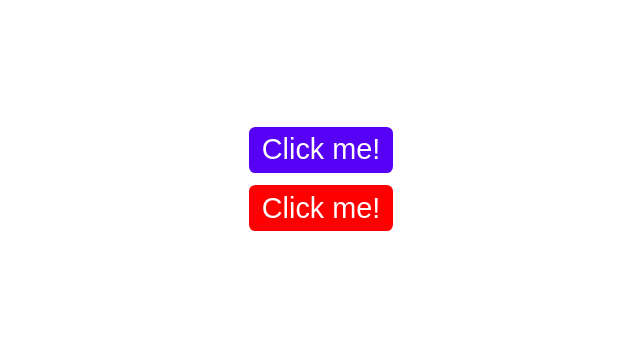
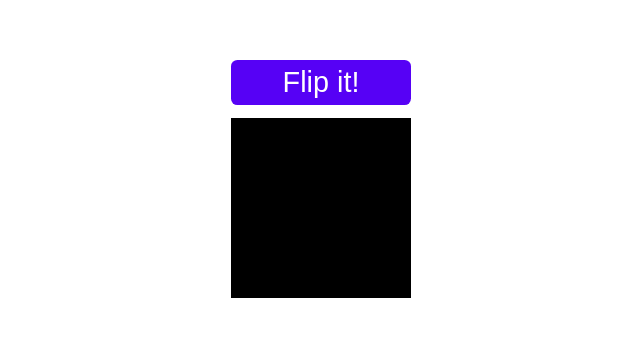
Before and after one commit to Shahrukh-elRed/framer-motion-demo, a React (Create React App) app: page / in a window 1280 px wide. Shown: the part 221-558 px from the top of the page, without its empty margins (319-959 px from the left). Built offline with nearby package versions, Linux system fonts and the light colour scheme.

Commit message:
completed animation controls

```diff
--- a/src/App.js
+++ b/src/App.js
@@ -1,4 +1,5 @@
 import './App.css';
+import AnimationControls from './components/AnimationControls';
 import BasicsOfMotion from './components/BasicsOfMotion';
 import Gestures from './components/Gestures';
 
@@ -6,7 +7,8 @@ function App() {
   return (
     <>
       {/* <BasicsOfMotion /> */}
-      <Gestures />
+      {/* <Gestures /> */}
+      <AnimationControls />
     </>
   );
 }
--- /dev/null
+++ b/src/components/AnimationControls.jsx
@@ -0,0 +1,32 @@
+import { motion, useAnimationControls } from "framer-motion";
+
+const AnimationControls = () => {
+    const controls = useAnimationControls();
+
+    const handleClick = () => {
+        controls.start("flip");
+    }
+
+    return (
+        <div className="basics_of_motion">
+            <button onClick={handleClick} className="example_button">
+                Flip it!
+            </button>
+            <motion.div
+                variants={{
+                    initial: {
+                        rotate: "0deg"
+                    },
+                    flip: {
+                        rotate: "360deg"
+                    }
+                }}
+                initial="initial"
+                animate={controls}
+                className="basics_of_motion_square">
+            </motion.div>
+        </div>
+    )
+}
+
+export default AnimationControls
```
